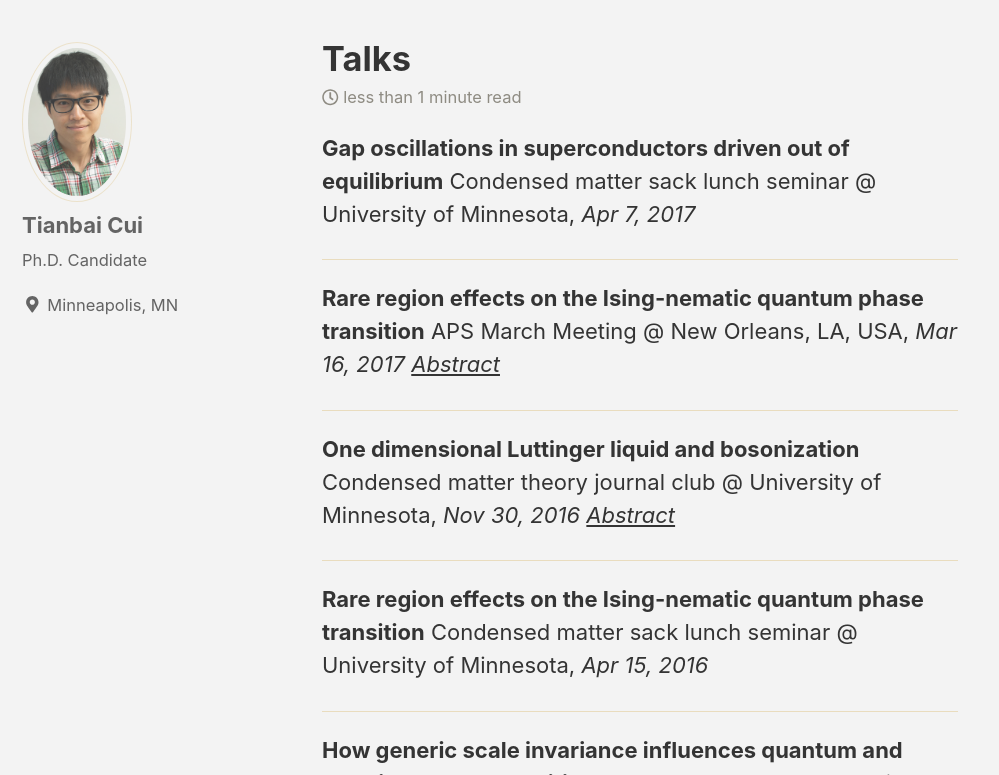
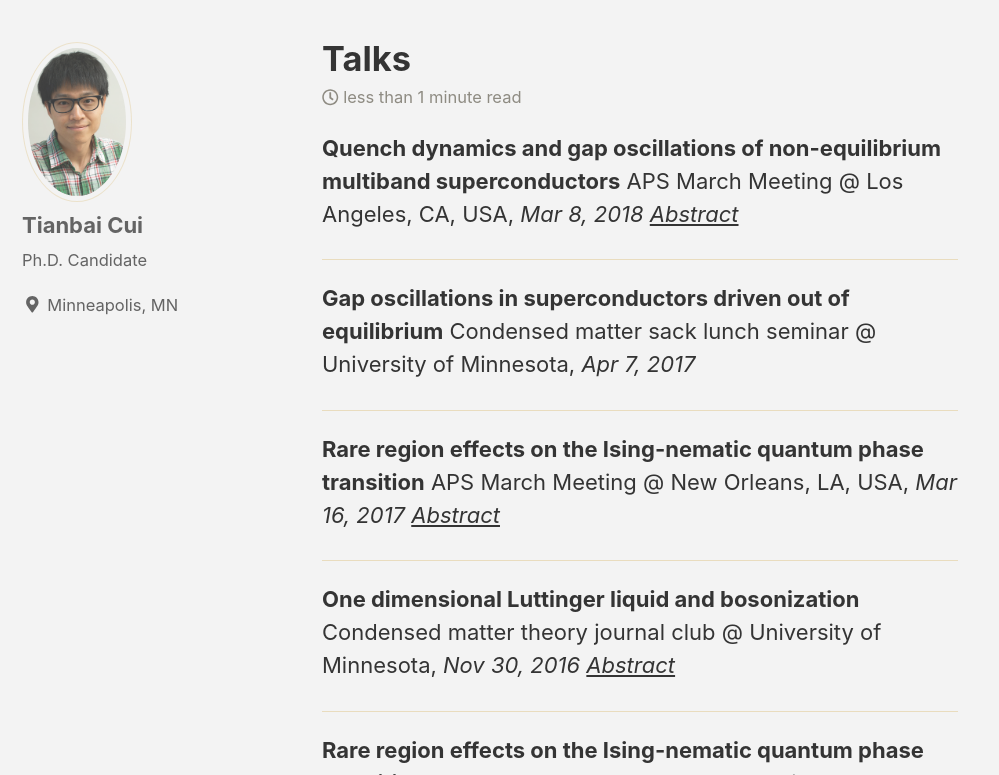
Before and after one commit to TianbaiCui/tianbaicui.github.io, a Jekyll site: the page built from _pages/Talks.md, in a window 1280 px wide and 900 px high, scrolled down 948 px, cut to the strip 125-900 px from the top of the window. Shown: the whole strip, without its empty margins (0-999 px from the left). Built offline with Jekyll 4.4.1, drawn with Linux system fonts in a browser that asks for light colours; nearby versions of some CDN libraries.

Commit message:
Modify talks page

```diff
--- a/_pages/Talks.md
+++ b/_pages/Talks.md
@@ -4,6 +4,12 @@ permalink: /Talks/
 header:
   image: "/assets/images/Venice_2.jpg"
 ---
+<strong>Quench dynamics and gap oscillations of non-equilibrium multiband superconductors</strong>
+APS March Meeting @ Los Angeles, CA, USA, <em>Mar 8, 2018</em>
+<em><a href="https://meetings.aps.org/Meeting/MAR18/Session/R31.3">Abstract</a></em>
+
+<hr />
+
 <strong>Gap oscillations in superconductors driven out of equilibrium</strong>
 Condensed matter sack lunch seminar @ University of Minnesota, <em>Apr 7, 2017</em>
 
```
